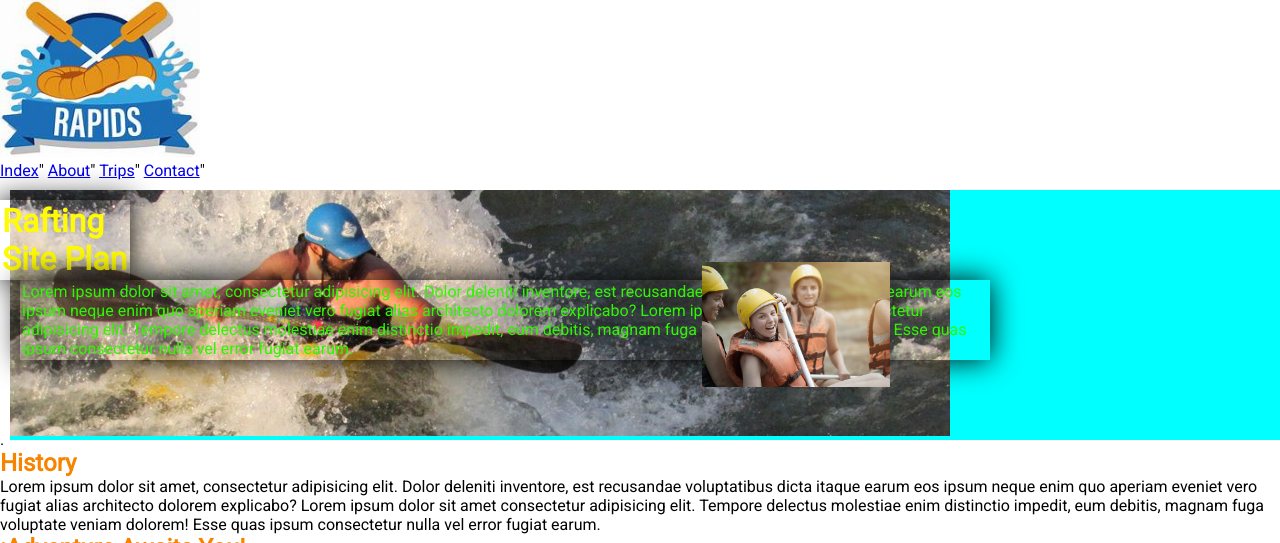
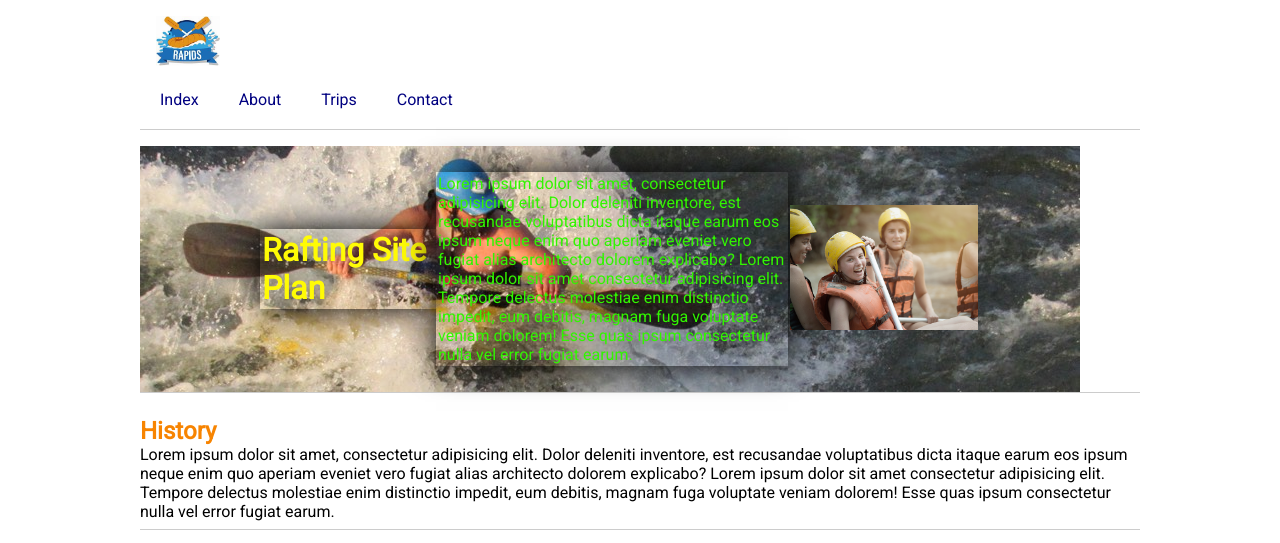
Before and after one commit to JimsterBYU/wdd130, a plain HTML site: page wwr/about.html in a window 1280 px wide. Shown: the top 543 px of the page. Drawn offline with Linux system fonts and the light colour scheme.

Commit message:
add title

```diff
--- a/wwr/about.html
+++ b/wwr/about.html
@@ -5,7 +5,7 @@
     <meta charset="UTF-8">
     <meta http-equiv="X-UA-Compatible" content="IE=edge">
     <meta name="viewport" content="width=device-width, initial-scale=1.0">
-    <title>Jimmy Bravo | WDD 130 </title>
+    <title>About Us </title>
         <meta name="description" content="Ecuador is beautiful place to travel, let me show you about my country.">
         <meta name="author" content="Jimmy Bravo">
         <link rel="preconnect" href="https://fonts.googleapis.com">
@@ -13,23 +13,28 @@
         <link href="https://fonts.googleapis.com/css2?family=Roboto&display=swap" rel="stylesheet">
 </head>
 <body>
+    <div class="grid" >
+
         <header class="logo">
-        <img src="images/logo.jpeg" alt="Logo" width="200">
+            <img src="images/logo.jpeg" alt="Logo">
             <nav>
-            <a href="site-plan-rafting.html">Index</a>"
-            <a href="about.html">About</a>"
-            <a href="trips.html">Trips</a>"
-            <a href="contact.html">Contact</a>"
+            <ul class="navigation">
+                <li><a href="site-plan-rafting.html">Index</a></li>
+                <li><a href="about.html">About</a></li>
+                <li><a href="trips.html">Trips</a></li>
+                <li><a href="contact.html">Contact</a></li>
+            </ul>
             </nav>
         </header>
-    <main>
+
+    </div>
 
 
+    <main>
 
 
         <div class="hero">
             <img src="images/raftinginn.jpg" alt="Rafting image">
-        </div>
             <div class="fig1">
                 <h1>Rafting Site Plan</h1>
             </div>
@@ -39,45 +44,33 @@
             <div class="fig3">
                 <img src="images/rafting.png" alt="Rafting up" height="125">
             </div>
+        </div>
 
-
+        <div class="container">
             <section>
-                <p>
-                    .
-                </p>
                 <h2>History</h2>
                 <p>Lorem ipsum dolor sit amet, consectetur adipisicing elit. Dolor deleniti inventore, est recusandae voluptatibus dicta itaque earum eos ipsum neque enim quo aperiam eveniet vero fugiat alias architecto dolorem explicabo? Lorem ipsum dolor sit amet consectetur adipisicing elit. Tempore delectus molestiae enim distinctio impedit, eum debitis, magnam fuga voluptate veniam dolorem! Esse quas ipsum consectetur nulla vel error fugiat earum.</p>
             </section>
+        </div>
+
+        <div class="container2">
             <section>
                 <h2>¡Adventure Awaits You! </h2>
-                <img src="images/rafting1.jpg" alt="Rafting up" height="300">
+                <img src="images/rafting1.jpg" alt="Rafting up"width=500>
                 <p>Gus Rapids</p>
-                <img src="images/rafting2.jpg" alt="Rafting up" height="300">
+                <img src="images/rafting2.jpg" alt="Rafting up"width=500>
                 <p>Dani Rapids</p>
-                <img src="images/rafting3.jpg" alt="Rafting up" height="300">
+                <img src="images/rafting3.jpg" alt="Rafting up"width=500>
                 <p>Gus River</p>
-                <img src="images/rafting4.jpg" alt="Rafting up" height="300">
+                <img src="images/rafting4.jpg" alt="Rafting up"width=500>
                 <p>Yull River</p>
-                <img src="images/rafting5.jpg" alt="Rafting up" height="300">
+                <img src="images/rafting5.jpg" alt="Rafting up"width=500>
                 <p>Serge River</p>
             </section>
-
-
-
-
-
-
-
-
+        </div>
 
     </main>
-    <!--reference box
-    <aside class="box">
-        <h2>HISTORY</h2>
-        <img src="images/galapagos.jpg" alt="Ecuador'Galapagos">
-        <p>The Galápagos Islands is a volcanic archipelago in the Pacific Ocean. It's considered one of the world's foremost destinations for wildlife-viewing. A province of Ecuador, it lies about 1,000km off its coast. Its isolated terrain shelters a diversity of plant and animal species, many found nowhere else. Charles Darwin visited in 1835, and his observation of Galápagos' species later inspired his theory of evolution.</p>
-    </aside>
-    -->
+
     <footer>
         <p>©️2023 ✳️ Rafting Site Plan ✳️ Jimmy Bravo</p>
         <nav class="sociallinks">
--- a/wwr/styles/rafting.css
+++ b/wwr/styles/rafting.css
@@ -9,14 +9,29 @@ body{
 section h2{
     color: rgb(247, 132, 1);
 }
+
+nav {
+	text-align: right;
+}
+
 /*class selector*/
 
+.grid{
+    margin: 1rem auto;
+    display: grid;
+    grid-template-columns: 120px 1fr 2fr 2fr;
+    align-items: center;
+    border-bottom: 1px solid #ccc;
+    max-width: 1000px;
+}
+
 .hero{
-    background-color: aqua;
-    position: relative;
-    top: 10px;
-    right: 500px;
-    left: 10px;
+    margin: 1rem auto;
+    display: grid;
+    grid-template-columns: 120px 1fr 2fr 2fr;
+    align-items: center;
+    border-bottom: 1px solid #ccc;
+    max-width: 1000px;
 }
 
 .fig1{
@@ -24,7 +39,6 @@ section h2{
     box-shadow: 0 0 30px rgb(0, 0, 0);
     float: right;
     margin: 0 0 0 1rem 1rem;
-    position: absolute;
     color: rgb(255, 251, 5);
     top: 200px;
     right:1150px;
@@ -34,7 +48,6 @@ section h2{
     box-shadow: 0 0 30px rgb(0, 0, 0);
     float: right;
     margin: 0 0 0 1rem 1rem;
-    position: absolute;
     color: rgb(49, 245, 0);
     top: 280px;
     right:290px;
@@ -44,8 +57,48 @@ section h2{
     padding: 2px;
     border: 5px rgb(0, 0,0);
     float: right;
-    position: absolute;
     color: rgb(49, 245, 0);
     top: 260px;
     left:700px;
 }
+.logo img {
+	margin: 0 0.25rem 0 1rem;
+	width: 64px;
+	height: auto;
+}
+.navigation {
+	display: flex;
+	list-style: none;
+}
+.navigation li {
+	flex: 1 1 100%;
+}
+
+.navigation a {
+	display: block;
+	color: navy;
+	padding: 20px;
+	text-decoration: none;
+}
+
+.navigation a:hover {
+	color: tomato;
+	font-weight: 700;
+	text-decoration: underline;
+}
+.container{
+    margin: 1rem auto;
+    display: grid;
+    grid-template-rows: 120px 1fr;
+    align-items: center;
+    border-bottom: 1px solid #ccc;
+    max-width: 1000px;
+}
+.container2{
+    margin: 1rem auto;
+    display: grid;
+    grid-template-columns: 20% 20% 20%;
+    align-items: center;
+    border-bottom: 1px solid #ccc;
+
+}
```
Lines whose indentation alone changed are shown as unchanged.
